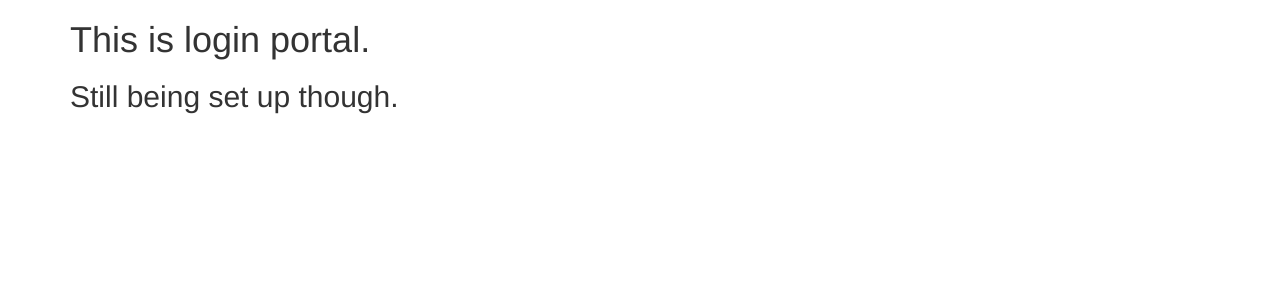
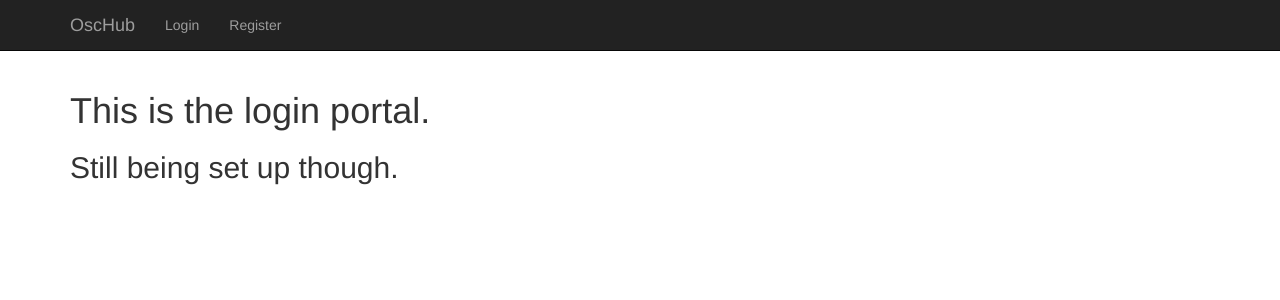
Before and after one commit to dat-adi/oschub, a Django app: page /login_portal/ in a window 1280 px wide. Shown: the top 300 px of the page. Run offline with Django 3.2, Linux system fonts and the light colour scheme; some libraries are stand-ins or nearby versions.

Commit message:
navbar addition and grammar correction.

```diff
--- a/templates/login_interface/base.html
+++ b/templates/login_interface/base.html
@@ -7,6 +7,15 @@
         <link rel="stylesheet" href="https://maxcdn.bootstrapcdn.com/bootstrap/3.3.7/css/bootstrap.min.css">
     </head>
     <body>
+        <nav class="navbar navbar-default navbar-static-top navbar-inverse">
+            <div class="container">
+                <ul class="nav navbar-nav">
+                    <li><a class="navbar-brand" href="{% url 'login_interface:main_page' %}">OscHub</a></li>
+                    <li><a class="navbar-link" href="{% url 'login_interface:login_portal' %}">Login</a></li>
+                    <li><a class="navbar-link" href="{% url 'login_interface:registration_portal' %}">Register</a></li>
+                </ul>
+            </div>
+        </nav>
         <div class="container">
             {% block body_block %}
             {% endblock %}
--- a/templates/login_interface/login_portal.html
+++ b/templates/login_interface/login_portal.html
@@ -2,6 +2,6 @@
 {% extends 'login_interface/base.html' %}
 {% block body_block %}
     <title>Main Page</title>
-        <h1>This is login portal.</h1>
+        <h1>This is the login portal.</h1>
         <h2>Still being set up though.</h2>
 {% endblock %}
```
